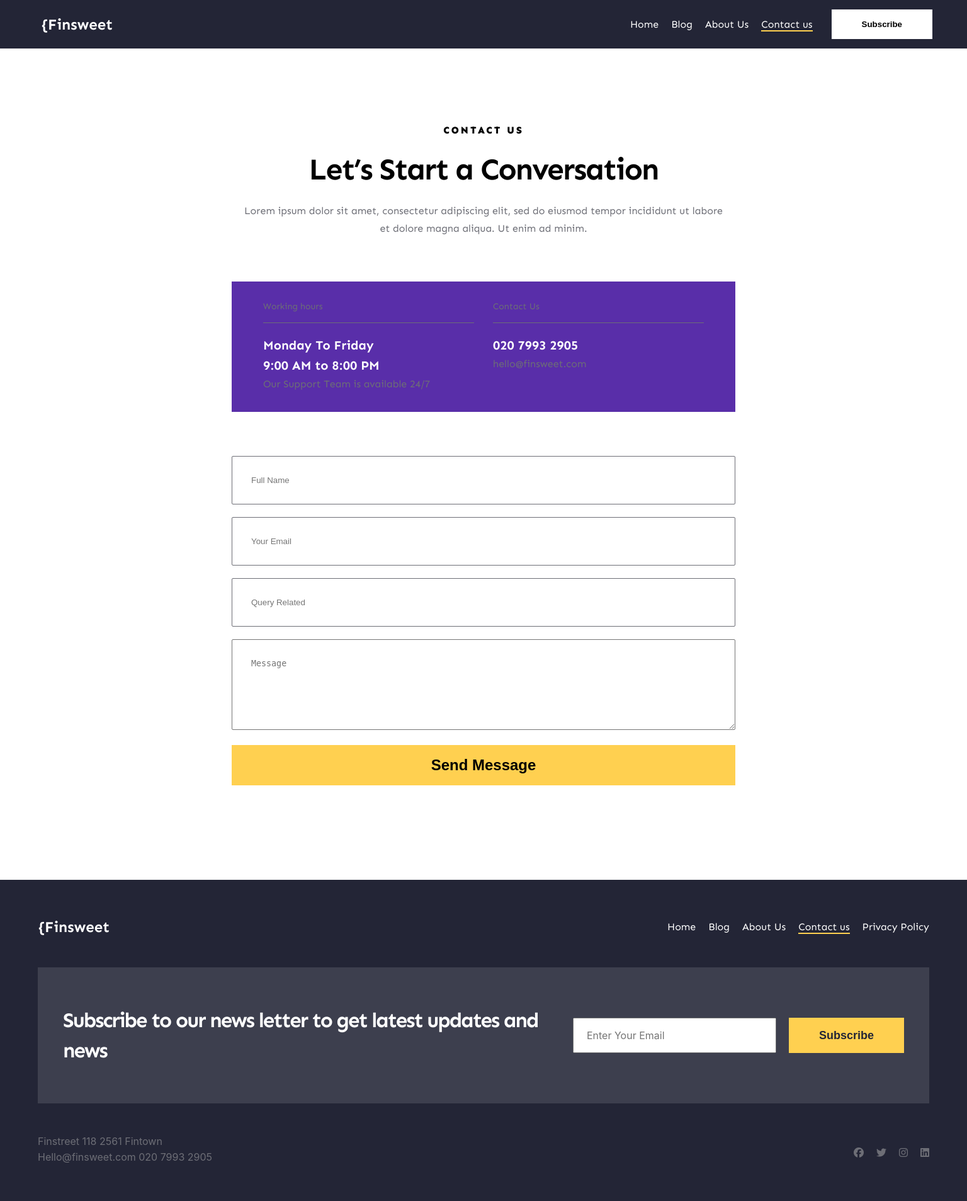
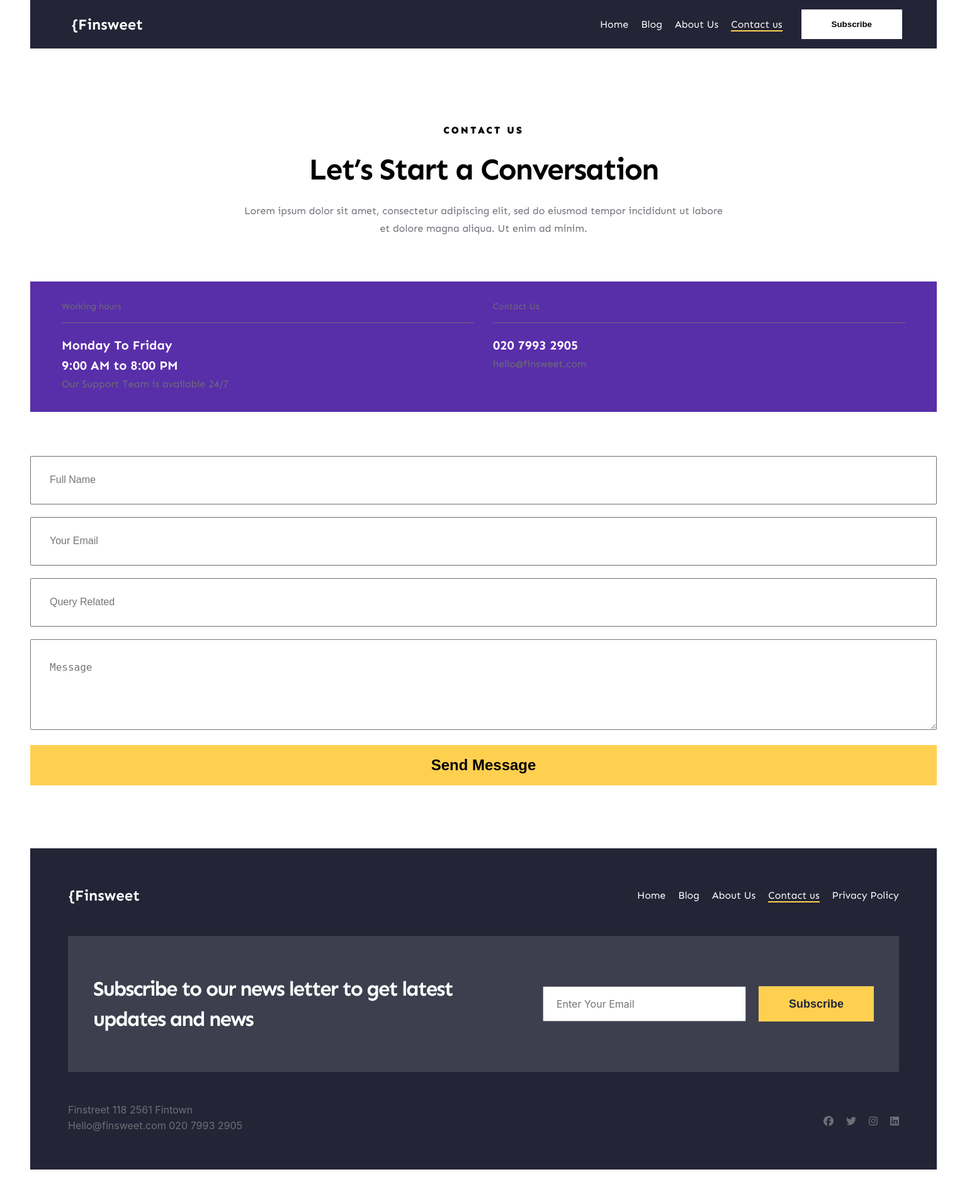
Before and after one commit to Atuleojonugwa/Whitespace, a Django app: page /contactus/ in a window 1536 px wide. Shown: the whole page at 63% size. After the commit the page ends 1857 px from the top, so only its background shows below. Run offline with Django 5.2, Linux system fonts and the light colour scheme.

Commit message:
big screen responsiveness for all except abt

```diff
--- a/static/contactus.css
+++ b/static/contactus.css
@@ -43,10 +43,7 @@ body{
 .pur2{
     width: 50%;
 }
-.inpt{
-
-
-    input{
+.inpt input {
     width: 800px;
     padding: 30px;
     border: 1px solid var(--grey);
@@ -54,7 +51,7 @@ body{
     margin-bottom: 20px;
 
 }
-    input:placeholder{
+.inpt input::placeholder{
     font-weight: 400;
     font-size: 16px;
     line-height: 28px;
@@ -62,24 +59,70 @@ body{
 
 }
 
-    textarea{
+.inpt textarea{
     margin-bottom: 20px;
     padding: 30px;
     width: 800px;
     height: 144px;
     border-radius: 2px;
 }
-    textarea:placeholder{
+
+.inpt textarea::placeholder{
     font-weight: 400;
     font-size: 16px;
     line-height: 28px;
     letter-spacing: 0px;
 }
-    button{
+.inpt button{
     width: 800px;
     background-color: var(--yellow);
 }
+
+
+
+
+
+
+@media screen and (min-width:1500px) {
+    /* .contact{
+        width: 1440px;
+        margin: 0 auto;
+        p, h1{
+            text-align:flex-start !important ;
         }
+    } */
+
+    .mnt{
+        width: 1440px;
+        margin: 0 auto;
+    }
+    .ny{
+        width: 1440px;
+        margin: 0 auto;
+    }
+    .inpt{
+        width: 1440px;
+        margin: 0 auto;
+
+        input{
+            width: 1440px;
+            margin: 0 auto;
+            margin-bottom: 20px;
+        }
+        textarea{
+            width: 1440px;
+            margin: 0 auto;
+            margin-bottom: 20px;
+        }
+        .ccv{
+            width: 1440px;
+            margin: 0 auto;
+        }
+    }
+
+
+}
+
 
 
 @media screen  and (max-width:1022px) {
--- a/static/style.css
+++ b/static/style.css
@@ -773,12 +773,59 @@ footer{
 
 @media screen and (min-width:1440px){
     .p2{
-        padding: 80px 200px;
+        /* padding: 80px 200px; */
+        width: 1440px;
+        margin: 0 auto;
+    }
+    .container{
+        width: 1440px;
+        margin: 0 auto;
+    }
+    .abu{
+        width: 1440px;
+        margin: 0 auto;
+    }
+    .catagory{
+        width: 1440px;
+        margin: 0 auto;
+    }
+    .div{
+        width: 1440px;
+        margin: 0 auto;
+    }
+    .list-of-authors{
+        width: 1440px;
+        margin: 0 auto;
+    }
+    .logoc{
+        width: 1440px;
+        margin: 0 auto;
+    }
+    .tst{
+        width: 1440px;
+        margin: 0 auto;
+    }
+    .join{
+        width: 1440px;
+        margin: 0 auto;
+    }
+    footer{
+        width: 1440px;
+        margin: 0 auto;
+
+        .futin{
+            margin-top: 100px;
+        }
+        /* nav{
+            width: 200px;
+        } */
+    }
+    header{
+        width: 1440px;
+        margin: 0 auto;
     }
     .whywestrt{
-        /* position: absolute; */
         width: 100%;
-        /* position: absolute; */
     }
     .itst{
         position: relative;
--- a/templates/authors.html
+++ b/templates/authors.html
@@ -7,6 +7,7 @@
 
 {% block mainContent %}
 
+<div class="new">
   <div class="authors">
     <img src=" {% static "close-up-photography.png " %} " alt="" />
 
@@ -51,6 +52,9 @@
     <div class="yellow2"></div>
     <div class="purple2"></div>
   </div>
+</div>
+
+
 
 <div class="myposts">
   <h1
--- a/templates/layout.html
+++ b/templates/layout.html
@@ -62,7 +62,7 @@
 
   <footer>
       <div class="futin">
-        <header>
+        {% comment %} <header> {% endcomment %}
           <nav style=" padding:0px;
           margin: 0px;
           {% comment %} background-color: red; {% endcomment %}
@@ -97,7 +97,7 @@
              </details>
 
           </nav>
-        </header>
+        {% comment %} </header> {% endcomment %}
 
         <div class="sub-to-news">
           <h2 style="
```
Also changed, not shown: static/authors.css (+29 -10 lines), static/blog.css (+29 -7 lines), static/blogpost.css (+46 -1 lines), static/category.css (+13 -1 lines), static/privacypolicy.css (+13 -0 lines). Lines whose indentation alone changed are shown as unchanged.
